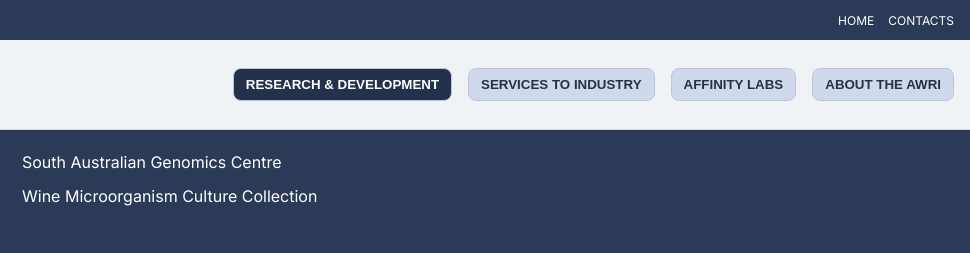
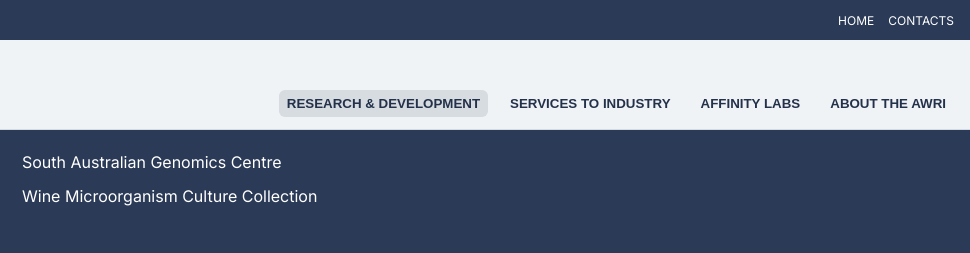
Before and after one commit to dev-from-cbd/AWRI, a plain HTML site: page index.html in a window 1280 px wide. Both pictures are taken after a click on the button "RESEARCH & DEVELOPMENT". Shown: the top 253 px of the page, 310-1280 px from the left. Drawn offline with Linux system fonts and the light colour scheme.

Commit message:
style(brandbar): refactor brandbar layout and menu styling
- Replace flex with grid layout for brandbar to improve alignment
- Simplify menu-link styling and add hover state
- Adjust spacing and padding for better visual consistency

```diff
--- a/assets/css/main.css
+++ b/assets/css/main.css
@@ -82,17 +82,16 @@ body {
 }
 
 .brandbar {
-  display: flex;
-  align-items: center;
-  justify-content: space-between;
+  display: grid;
+  grid-template-columns: auto 1fr;
+  align-items: end;
   gap: 18px;
   background: #f0f3f6;
   color: #24314a;
   padding: 12px 16px;
   border-bottom: 1px solid #d5dbe3
 }
-
-.brandgroup { display: flex; align-items: center; gap: 12px }
+.brandgroup { display: flex; align-items: flex-start; gap: 12px }
 
 .brandmark {
   display: inline-block;
@@ -122,26 +121,28 @@ body {
 
 .mainnav {
   display: flex;
-  gap: 16px;
+  gap: 14px;
   align-items: center;
+  justify-content: flex-end;
   background: transparent;
   padding: 0;
 }
 
 .menu-link {
-  background: #cfd9eb;
+  appearance: none;
+  background: transparent;
   color: #24314a;
-  border: 1px solid #b8c5dc;
-  border-radius: 8px;
-  padding: 8px 12px;
+  border: none;
+  border-radius: 6px;
+  padding: 6px 8px;
   font-weight: 700;
-  cursor: pointer
+  cursor: pointer;
 }
-
 .menu-link.active {
-  background: #24314a;
-  color: #fff
+  background: rgba(36,49,74,.12);
+  color: #24314a
 }
+.menu-link:hover { background: rgba(36,49,74,.08) }
 
 .mega {
   display: none;
```
